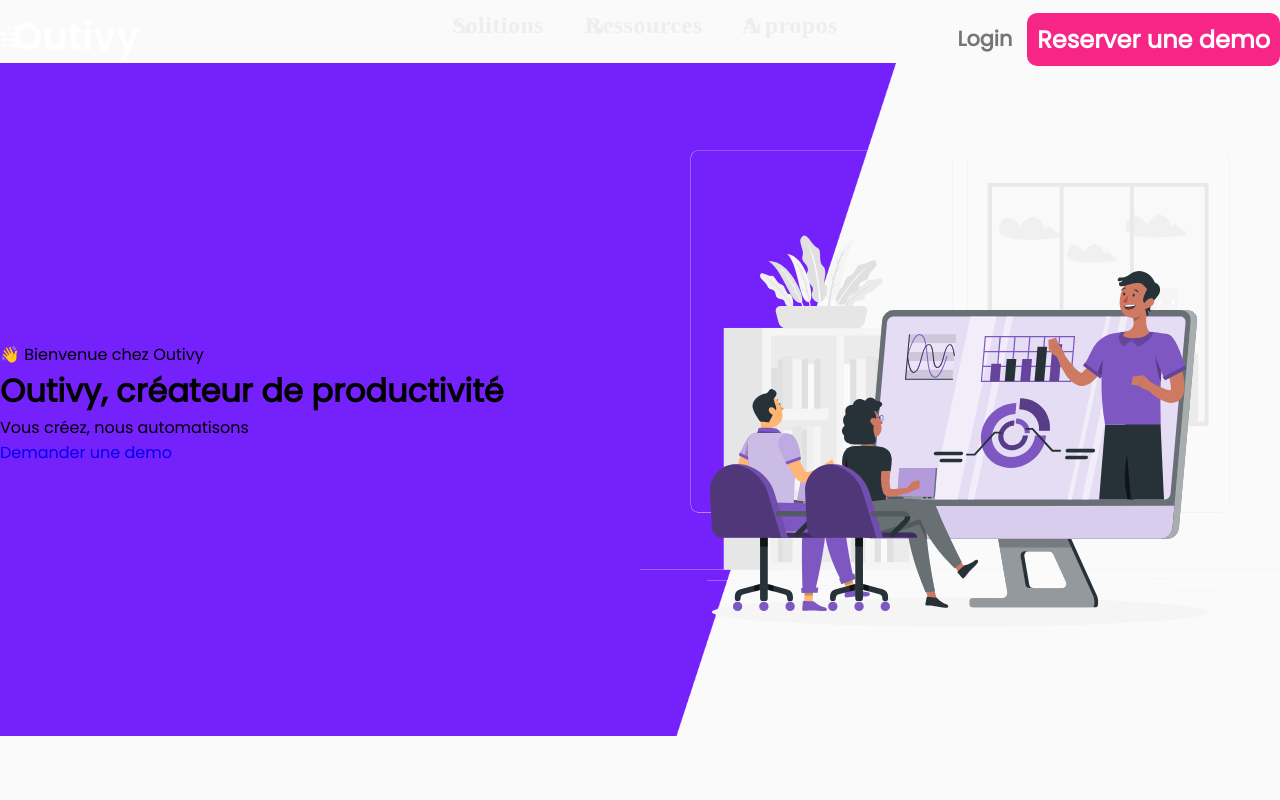
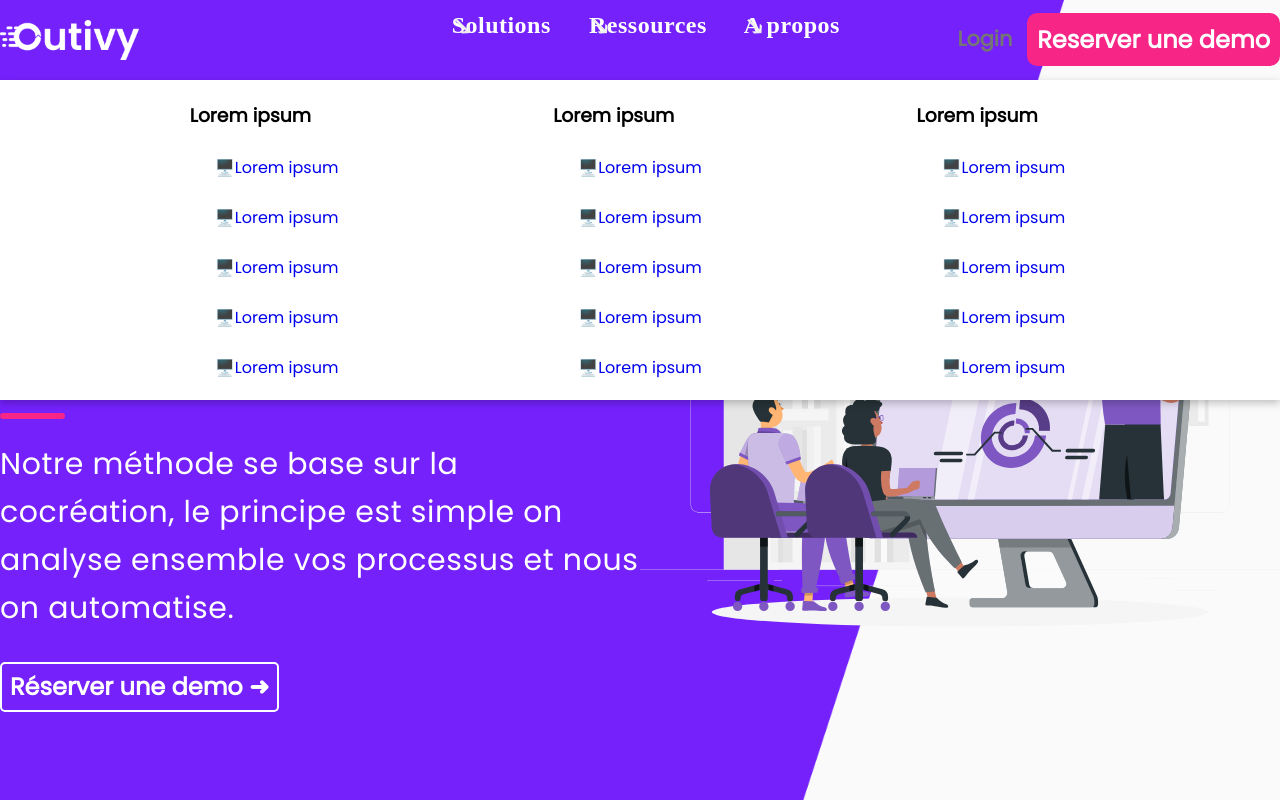
Before and after one commit to frederic-favreau/Outivy, a plain HTML site: page index.html in a window 1280 px wide. Both pictures are taken after a click on the link "Ressources". Drawn offline with Linux system fonts and the light colour scheme.

Commit message:
fin du header

```diff
--- a/index.html
+++ b/index.html
@@ -1,47 +1,86 @@
 <!DOCTYPE html>
 <html lang="en">
   <head>
-    <meta charset="UTF-8">
-    <meta http-equiv="X-UA-Compatible" content="IE=edge">
-    <meta name="viewport" content="width=device-width, initial-scale=1.0">
+    <meta charset="UTF-8" />
+    <meta http-equiv="X-UA-Compatible" content="IE=edge" />
+    <meta name="viewport" content="width=device-width, initial-scale=1.0" />
     <title>Outivy</title>
-    <link rel="stylesheet" href="./style.css">
-    <link rel="preconnect" href="https://fonts.googleapis.com">
-<link rel="preconnect" href="https://fonts.gstatic.com" crossorigin>
-<link href="https://fonts.googleapis.com/css2?family=Poppins&display=swap" rel="stylesheet">
+    <link rel="stylesheet" href="./style.css" />
+    <link rel="preconnect" href="https://fonts.googleapis.com" />
+    <link rel="preconnect" href="https://fonts.gstatic.com" crossorigin />
+    <link
+      href="https://fonts.googleapis.com/css2?family=Poppins&display=swap"
+      rel="stylesheet"
+    />
   </head>
   <body>
     <header id="header">
       <nav id="nav-top" class="row-limit-size">
         <div id="container-logo">
-                <img src="./IMG/Outivy Logo - White.png" id="logo" alt="Outivy">
+          <img src="./IMG/Outivy Logo - White.png" id="logo" alt="Outivy" />
         </div>
         <div id="link-nav">
           <ul>
-                    <li><a href="#">Solitions</a></li>
-                    <li><a href="#">Ressources</a></li>
-                    <li><a href="#">A propos</a></li>
+            <li><a href="#" class="menu-center">Solutions</a></li>
+            <li><a href="#" class="menu-center">Ressources</a></li>
+            <li><a href="#" class="menu-center">A propos</a></li>
           </ul>
         </div>
         <div id="container-connexion">
           <ul>
             <li><a href="#" id="login">Login</a></li>
-                    <li><a href="#" class="btn-connexion">Reserver une demo</a></li>
+            <li><a href="#" id="btn-connexion">Reserver une demo</a></li>
           </ul>
         </div>
       </nav>
-        <div id="container-hero">
+      <div id="sub-menu">
+        <div id="container-sub-menu">
+          <div id="left-sub-menu">
+            <h3 class="sub-menu-category">Lorem ipsum</h3>
+            <ul>
+              <li><a href="#">Lorem ipsum</a></li>
+              <li><a href="#">Lorem ipsum</a></li>
+              <li><a href="#">Lorem ipsum</a></li>
+              <li><a href="#">Lorem ipsum</a></li>
+              <li><a href="#">Lorem ipsum</a></li>
+            </ul>
+          </div>
+          <div id="middle-sub-menu">
+            <h3 class="sub-menu-category">Lorem ipsum</h3>
+            <ul>
+              <li><a href="#">Lorem ipsum</a></li>
+              <li><a href="#">Lorem ipsum</a></li>
+              <li><a href="#">Lorem ipsum</a></li>
+              <li><a href="#">Lorem ipsum</a></li>
+              <li><a href="#">Lorem ipsum</a></li>
+            </ul>
+          </div>
+          <div id="right-sub-menu">
+            <h3 class="sub-menu-category">Lorem ipsum</h3>
+            <ul>
+              <li><a href="#">Lorem ipsum</a></li>
+              <li><a href="#">Lorem ipsum</a></li>
+              <li><a href="#">Lorem ipsum</a></li>
+              <li><a href="#">Lorem ipsum</a></li>
+              <li><a href="#">Lorem ipsum</a></li>
+            </ul>
+          </div>
+        </div>
+      </div>
+      <div id="container-hero" class="row-limit-size">
         <div id="hero-description">
-                <p id="hello">👋 Bienvenue chez Outivy</p>
+          <span id="hello">👋 Bienvenue chez Outivy</span>
           <h1>Outivy, créateur de productivité</h1>
-                <p>Vous créez, nous automatisons</p>
-                <a href="#">Demander une demo</a>
+          <p>Notre méthode se base sur la cocréation, le principe est simple on analyse ensemble vos processus et nous on automatise.
+        </p>
+          <a href="#">Réserver une demo ➜</a>
         </div>
         <div id="hero-picture">
-                <img src="./IMG/Digital_presentation-rafiki.svg" alt="">
+          <img src="./IMG/Digital_presentation-rafiki.svg" alt="" />
         </div>
       </div>
     </header>
 
+    <script src="./main.js"></script>
   </body>
 </html>
--- a/main.js
+++ b/main.js
@@ -0,0 +1,16 @@
+const menu = document.getElementById('link-nav');
+const subMenu = document.getElementById('sub-menu');
+const contSubMenu = document.getElementById('container-sub-menu');
+
+
+menu.addEventListener('mouseenter', function(){
+    subMenu.style.display = "block";
+});
+
+contSubMenu.addEventListener('mouseover', function(){
+    subMenu.style.display = "block";
+});
+
+subMenu.addEventListener('mouseout', function(){
+    subMenu.style.display = "none";
+});
--- a/style.css
+++ b/style.css
@@ -8,7 +8,7 @@
 
 body {
   font-family: "Poppins", sans-serif;
-  background-color: #FAFAFB;
+  background-color: #fafafb;
 }
 
 .row-limit-size {
@@ -29,10 +29,11 @@ ul {
 
 #header {
   background-image: url(./IMG/hero-left.png);
-    background-position:left;
-    background-size: 70%;
+  background-position: 0 30%;
+  background-size: contain;
   background-repeat: no-repeat;
   height: 100vh;
+  width: 100%;
 }
 
 #nav-top {
@@ -65,7 +66,6 @@ ul {
   width: 100%;
   display: flex;
   justify-content: center;
-
 }
 
 #link-nav ul li a {
@@ -75,8 +75,12 @@ ul {
   font-size: 1.5rem;
   line-height: 126.9%;
   letter-spacing: 0.02em;
-  color: #eeeeee;
+  color: #fff;
   position: relative;
+}
+
+#link-nav ul li:hover a {
+text-decoration: underline;
 }
 
 #link-nav ul li a::after {
@@ -117,7 +121,7 @@ ul {
   color: #757575;
 }
 
-.btn-connexion {
+#btn-connexion {
   width: 171px;
   height: 60px;
   padding: 10px;
@@ -126,28 +130,121 @@ ul {
   font-size: 1.5rem;
   line-height: 126.9%;
   color: #fff;
-  background: #f72585
-
-  ;
+  background: #f72585;
   border-radius: 10px;
   /* text-decoration: underline; */
 }
+
+#btn-connexion:hover {
+  opacity: 90%;
+  color: #f72585;
+  background: #fafafb;
+  border: 2px solid #f72585;
+  margin-left: -4px;
+}
+
+/* ---------- SUB-MENU---------- */
+
+#sub-menu {
+  width: 100vw;
+  height: 40%;
+  position: absolute;
+  z-index: 99;
+  background: #fff;
+  box-shadow: rgba(0, 0, 0, 0.24) 0px 3px 8px;
+  display: none;
+}
+
+#container-sub-menu {
+  width: 100%;
+  height: 100%;
+  display: flex;
+  justify-content: space-evenly;
+  align-items: center;
+  display: flex;
+}
+
+#sub-menu li {
+  margin: 25px 25px 0;
+}
+
+#sub-menu a::before {
+  content: "🖥️";
+}
+
+/* #link-nav ul li a:hover #sub-menu {
+    display: none;
+} */
 
 /* ---------- HEADER - HERO---------- */
 
 #container-hero {
   display: flex;
   justify-content: center;
-    align-items: center;
   width: 100%;
 }
 
 #hero-description {
   width: 50%;
   height: 100%;
+  margin-top: 80px;
 }
 
 #hero-picture {
   width: 50%;
   height: 100%;
 }
+
+#hello {
+  background: #ffffff;
+  box-shadow: 2px 2px 12px rgba(38, 40, 82, 0.1);
+  border-radius: 10px;
+  font-style: normal;
+  font-weight: 400;
+  font-size: 18px;
+  line-height: 160.4%;
+  letter-spacing: 0.04em;
+  color: #606060;
+  padding: 8px;
+}
+
+h1 {
+  font-style: normal;
+  font-weight: 800;
+  font-size: 64px;
+  line-height: 126.9%;
+  letter-spacing: 0.02em;
+  color: #ffffff;
+  margin-top: 30px;
+}
+
+#hero-description p {
+  font-style: normal;
+  font-weight: 400;
+  font-size: 30px;
+  line-height: 160.4%;
+  letter-spacing: 0.02em;
+  color: #ffffff;
+  margin-top: 60px;
+  position: relative;
+}
+
+#hero-description p::after {
+  content: url(./IMG/lineh1-hero.svg);
+  position: absolute;
+  top: -55px;
+  left: 0;
+}
+
+#hero-description a {
+  font-style: normal;
+  font-weight: 600;
+  font-size: 24px;
+  line-height: 126.9%;
+  color: #fff;
+  margin-top: 30px;
+  display: inline-block;
+  padding: 8px;
+  border: 2px solid #fff;
+  border-radius: 5px;
+}
```
Also changed, not shown: IMG/Lineh1-hero.png (added), IMG/lineh1-hero.svg (added). Lines whose indentation alone changed are shown as unchanged.
